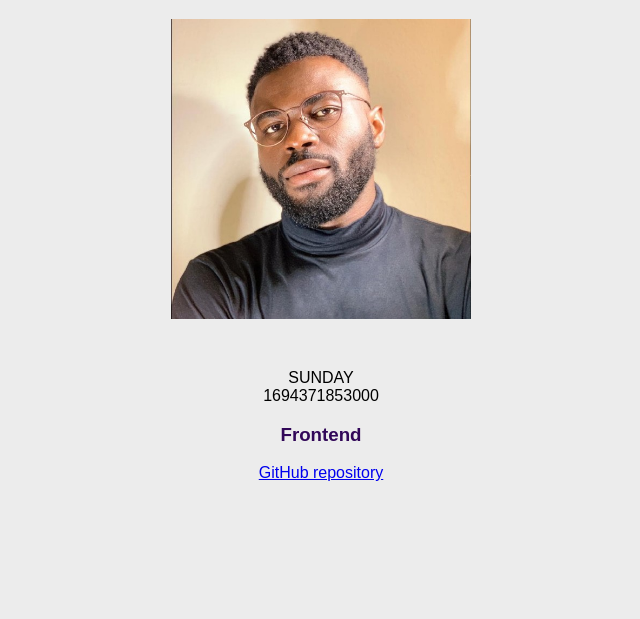
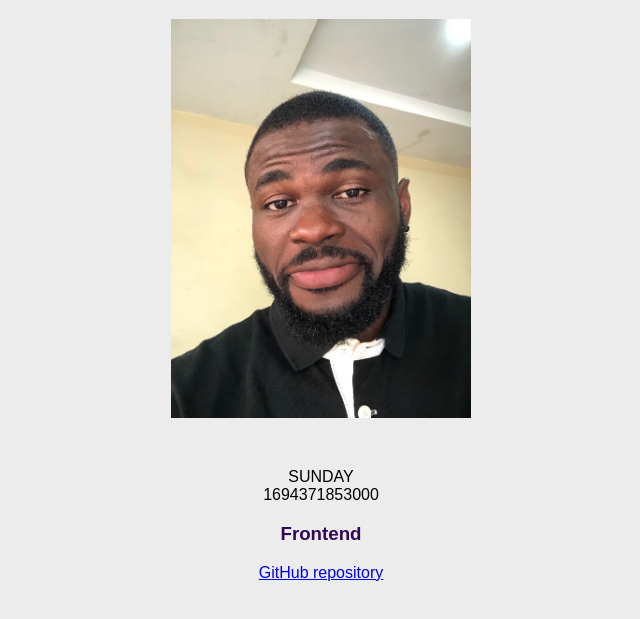
Before and after one commit to JoeBlackish/HNGx-Intership, a plain HTML site: page index.html in a window 1280 px wide. Shown: the part 161-780 px from the top of the page, without its empty margins (319-959 px from the left). Drawn offline with Linux system fonts and the light colour scheme.

Commit message:
update image

```diff
--- a/index.html
+++ b/index.html
@@ -9,7 +9,7 @@
 <body>
   <div data-testid="main">
     <h1 data-testid="slackUserName">Joseph Azubuike</h1>
-    <img src="slackDisplayImage.jpeg" data-testid="slackDisplayImage" alt="Joseph Azubuike">
+    <img src="slackDisplayImage.jpg" data-testid="slackDisplayImage" alt="Joseph Azubuike">
     <div data-testid="currentDayOfTheWeek"></div>
     <div data-testid="currentUTCTime"></div>
     <h3 data-testid="myTrack">Frontend</h3>
```
Also changed, not shown: slackDisplayImage.jpeg (deleted), slackDisplayImage.jpg (added).
